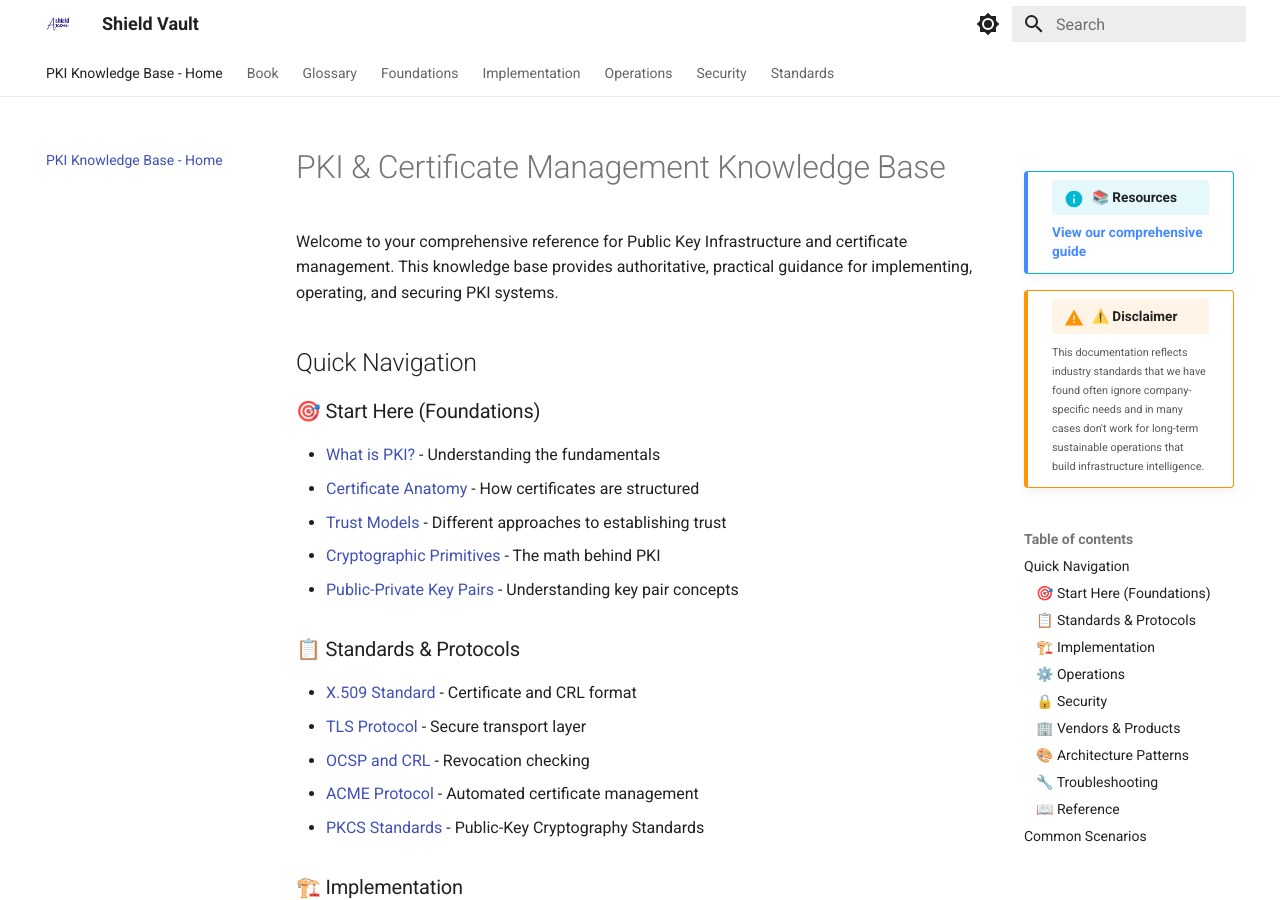
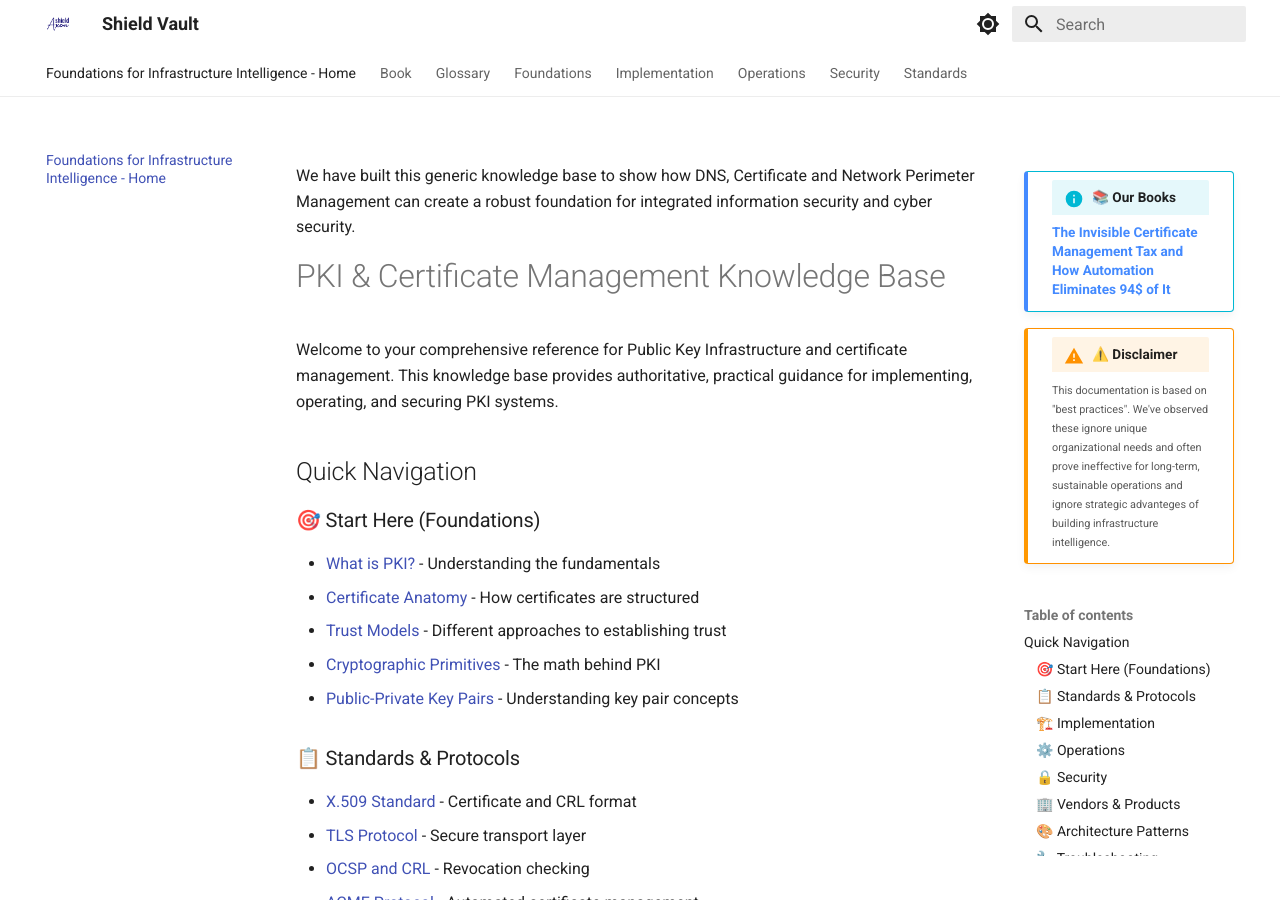
Before and after one commit to Axon-Shield/pki.github.io, an MkDocs documentation site: the page built from docs/index.md, in a window 1280 px wide and 900 px high. Built offline with MkDocs 1.6.1 and Material for MkDocs 9.7.7, drawn with Linux system fonts in a browser that asks for light colours.

Commit message:
Update homepage title and intro; refine sidebar disclaimer with book title

```diff
--- a/docs/index.md
+++ b/docs/index.md
@@ -1,7 +1,11 @@
 ---
-title: PKI Knowledge Base - Home
+title: Foundations for Infrastructure Intelligence - Home
 last_updated: 2024-11-09
 ---
+
+We have built this generic knowledge base to show how DNS, Certificate and Network Perimeter Management
+can create a robust foundation for integrated information security and cyber security.
+
 
 # PKI & Certificate Management Knowledge Base
 
--- a/overrides/main.html
+++ b/overrides/main.html
@@ -32,12 +32,14 @@
         disclaimer.innerHTML = `
           <div class="md-typeset">
             <div class="admonition info">
-              <p class="admonition-title">📚 Resources</p>
-              <p><a href="https://axonshield.com/book"><strong>View our comprehensive guide</strong></a></p>
+              <p class="admonition-title">📚 Our Books</p>
+              <p><a href="https://axonshield.com/book"><strong>The Invisible Certificate Management Tax and How Automation Eliminates 94$ of It</strong></a></p>
             </div>
             <div class="admonition warning">
               <p class="admonition-title">⚠️ Disclaimer</p>
-              <p><small>This documentation reflects industry standards that we have found often ignore company-specific needs and in many cases don't work for long-term sustainable operations that build infrastructure intelligence.</small></p>
+              <p><small>This documentation is based on "best practices". We've observed these ignore
+                unique organizational needs and often prove ineffective for long-term, sustainable
+                operations and ignore strategic advanteges of building infrastructure intelligence.</small></p>
             </div>
           </div>
         `;
```
